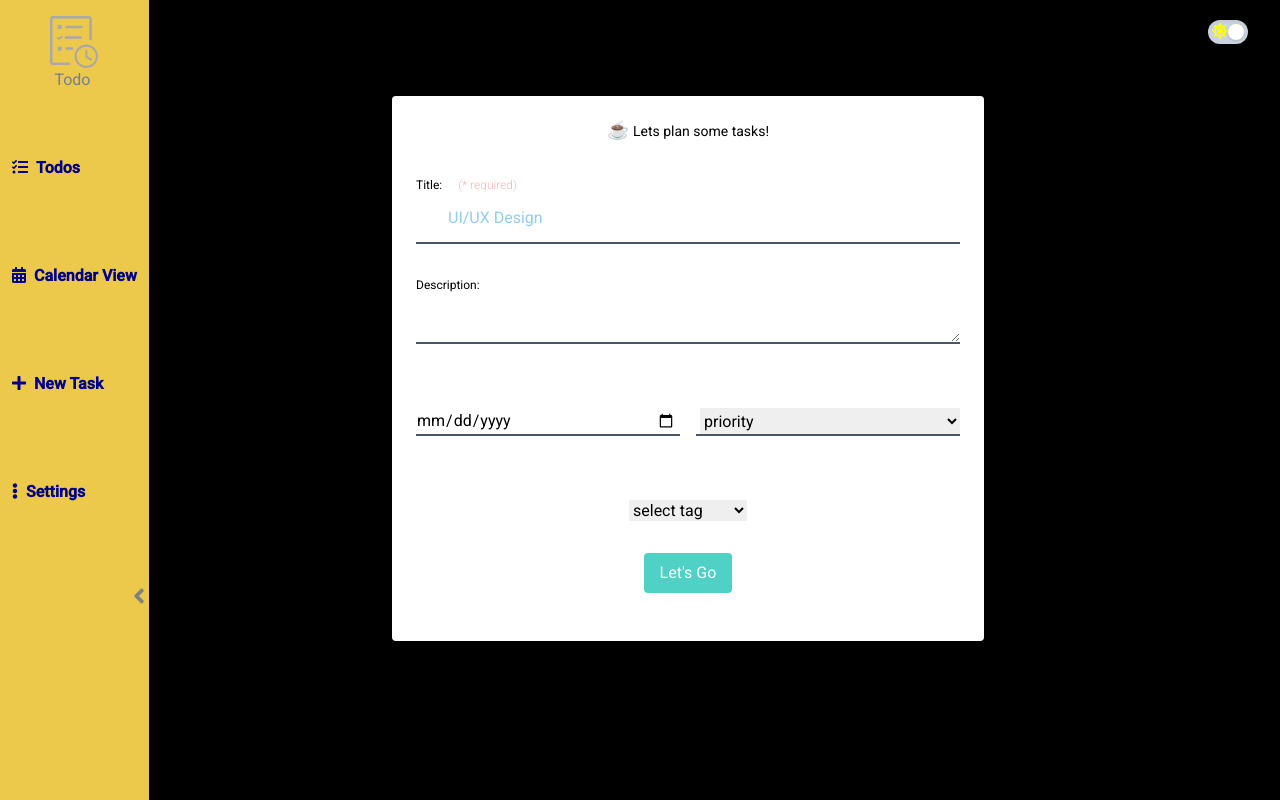
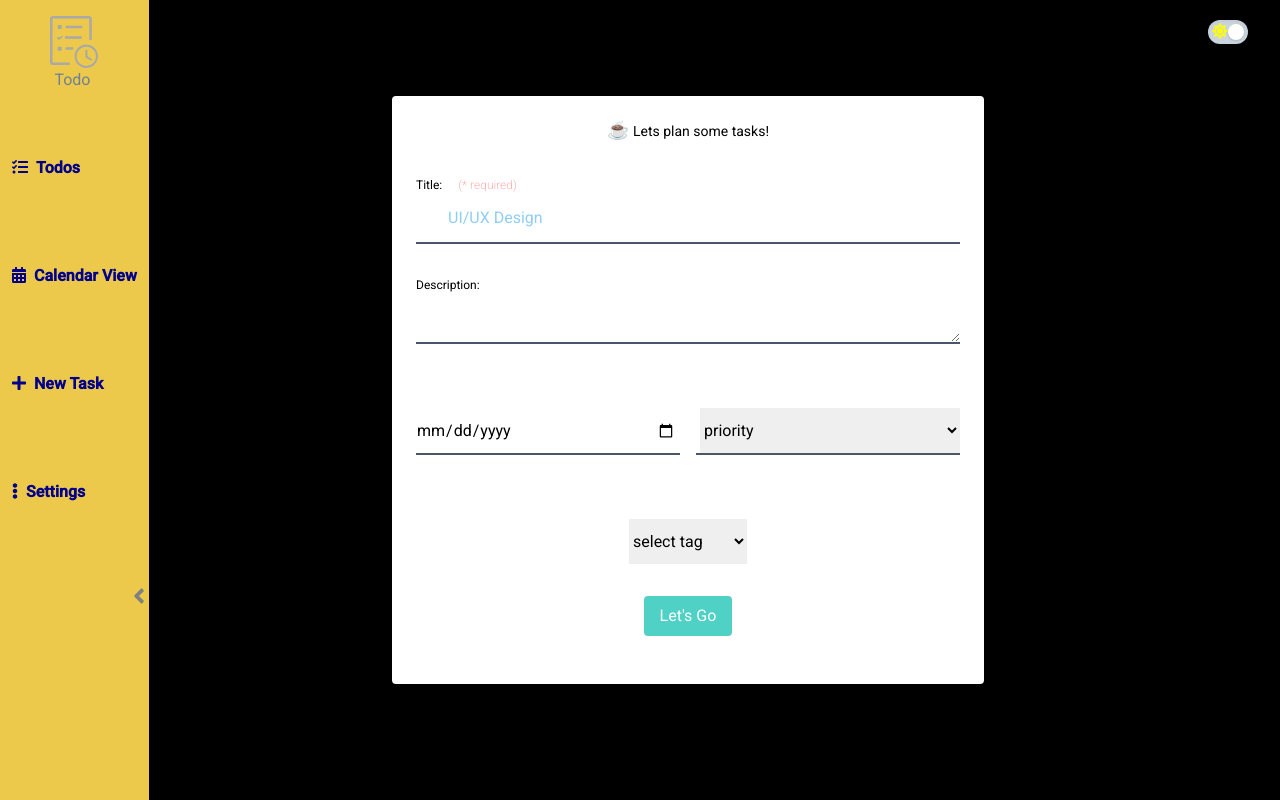
Before and after one commit to Sciederrick/todo_app, a Vue app: page / in a window 1280 px wide. Both pictures are taken after a click on the button "New Task". Built offline with nearby package versions, Linux system fonts and the light colour scheme.

Commit message:
form inputs padding

```diff
--- a/src/components/addTask.vue
+++ b/src/components/addTask.vue
@@ -39,7 +39,7 @@
 							<input class="w-full mr-1 border-0 focus:outline-none" v-model="task.deadline" type="date" name="deadline" required>
 						</div>
 						<div class="flex justify-between w-full my-8 mx-2 border-b-2 border-gray-700 hover:border-green-800">
-							<select class="w-full ml-1" v-model="task.priority" required>
+							<select class="w-full ml-1 py-3" v-model="task.priority" required>
 								<option disabled value="">priority</option>
 								<option>Critical</option>
 								<option>Important</option>
@@ -48,7 +48,7 @@
 						</div>
 					</div>
 					<div class="flex justify-center items-center my-8 mx-2">
-						<select class="focus:outline-none" v-model="task.tag" required>
+						<select class="py-3 focus:outline-none" v-model="task.tag" required>
 							<option disabled value="">select tag</option>
 							<option v-for="(tag, index) in tags" :key="tag+index">{{tag}}</option>
 						</select>
```
